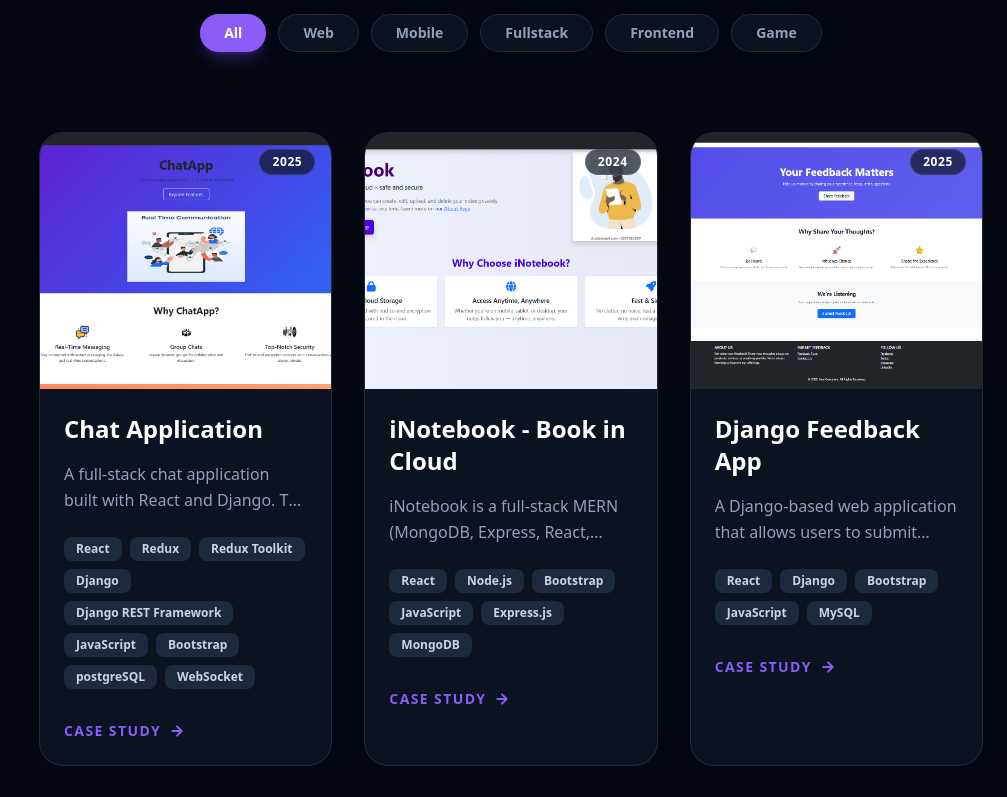
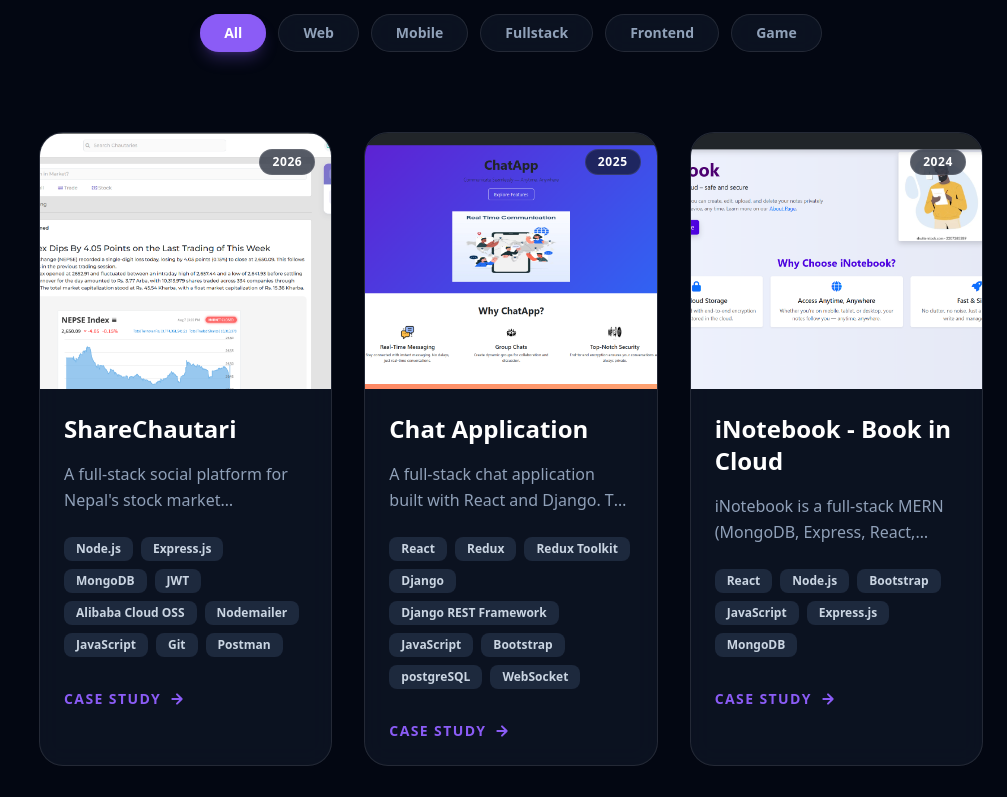
Before and after one commit to ahamedajaj01/MyPortfolio, a React (Vite) app: page / in a window 1280 px wide. Shown: the part 1180-1977 px from the top of the page, without its empty margins (273-1280 px from the left). Built offline with nearby package versions, Linux system fonts and the light colour scheme; no server answers.

Commit message:
updated cv

```diff
--- a/src/data/projects.js
+++ b/src/data/projects.js
@@ -1,6 +1,37 @@
 
 
 export const projects = [
+
+    {
+  id: 0,
+
+  title: "ShareChautari",
+
+  description:
+    "A full-stack social platform for Nepal's stock market community. Contributed to the backend by developing REST APIs, implementing authentication, integrating Alibaba Cloud OSS for media uploads, and building email notification features while collaborating through Git and pull requests.",
+
+  image: "images/sharechautari.png",
+
+  year: 2026,
+
+  status: "Active",
+
+  tags: ["Web", "Full Stack", "Production"],
+
+  tech: [
+    "Node.js",
+    "Express.js",
+    "MongoDB",
+    "JWT",
+    "Alibaba Cloud OSS",
+    "Nodemailer",
+    "JavaScript",
+    "Git",
+    "Postman"
+  ],
+
+  live: "https://dev.sharechautari.com/"
+},
   {
     id: 1,
     title: "Chat Application",
```
Also changed, not shown: public/images/sharechautari.png (added), 1 other file (tests, documents, lock files or other folders).
